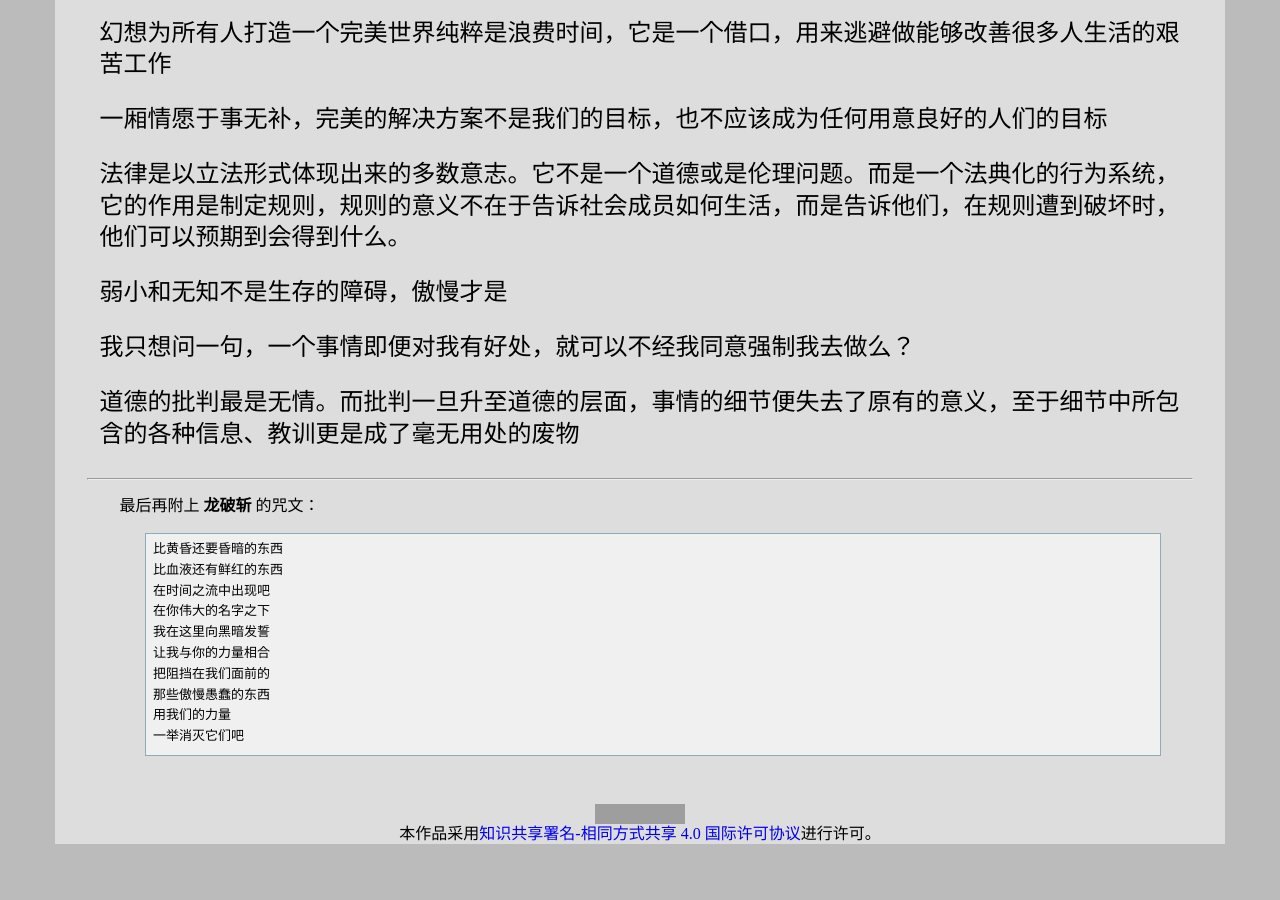
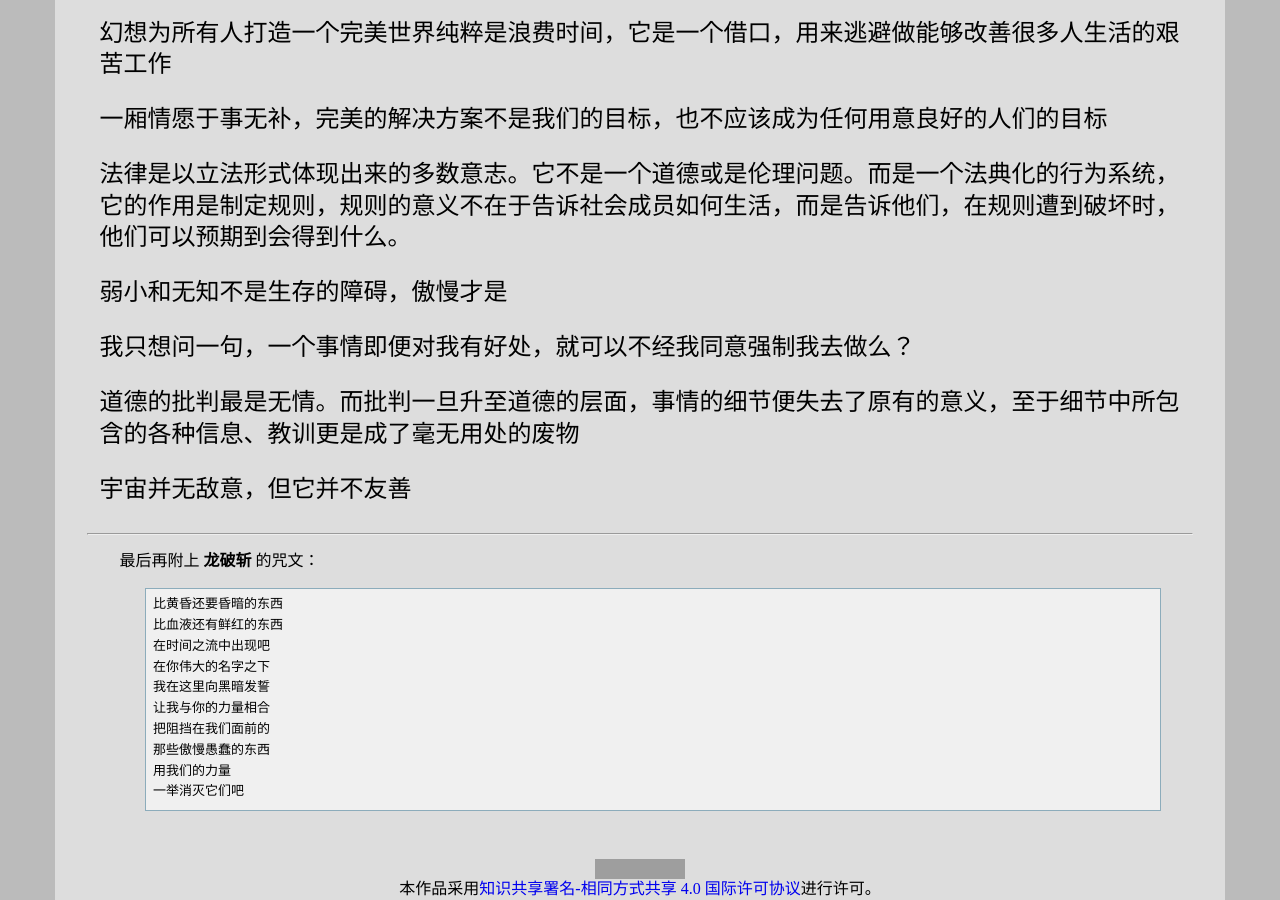
Before and after one commit to leiqin/leiqin.github.io, a Jekyll site: the page built from shoucang/revelation.markdown, in a window 1280 px wide and 900 px high, scrolled down 6225 px. Built offline with Jekyll 4.4.1, drawn with Linux system fonts in a browser that asks for light colours; before the commit the page ends 7069 px from its top, so only the background shows below that; grey boxes are pictures that could not be loaded.

Commit message:
+ 添加克雷圣经 宇宙并无敌意，但它并不友善

```diff
--- a/shoucang/revelation.markdown
+++ b/shoucang/revelation.markdown
@@ -331,6 +331,9 @@ title: 克雷圣经
 道德的批判最是无情。而批判一旦升至道德的层面，事情的细节便失去了原有的意义，至于细节中所包含的各种信息、教训更是成了毫无用处的废物
 :	图书 [《天朝的崩溃》](https://book.douban.com/subject/1675478/) 第三章 “剿”“抚”“剿”的回旋
 
+宇宙并无敌意，但它并不友善
+:	网络剧 [《执念师》](https://movie.douban.com/subject/26716996/) 第二季 第9集 开篇语
+
 * * *
 
 最后再附上 **龙破斩** 的咒文：
```
